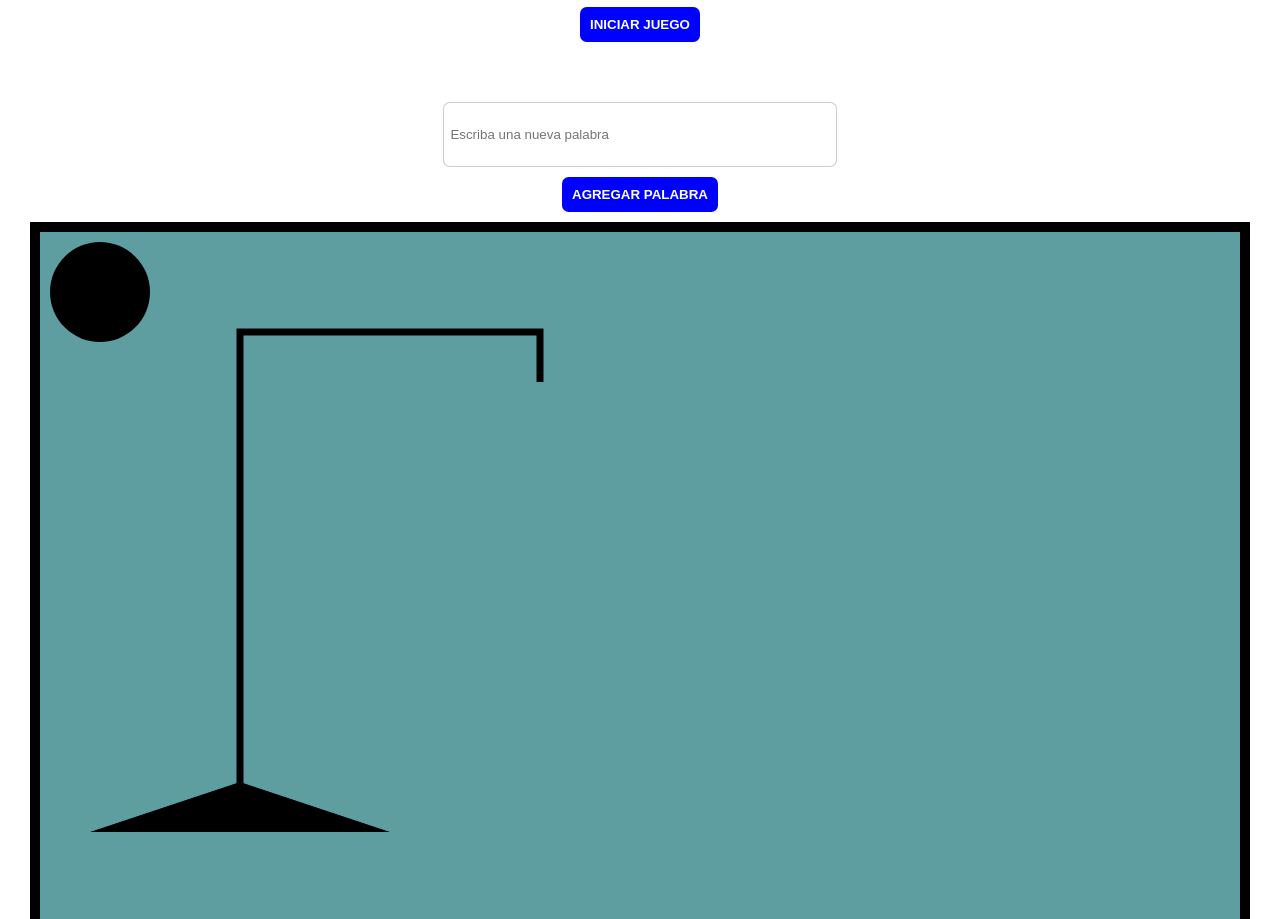
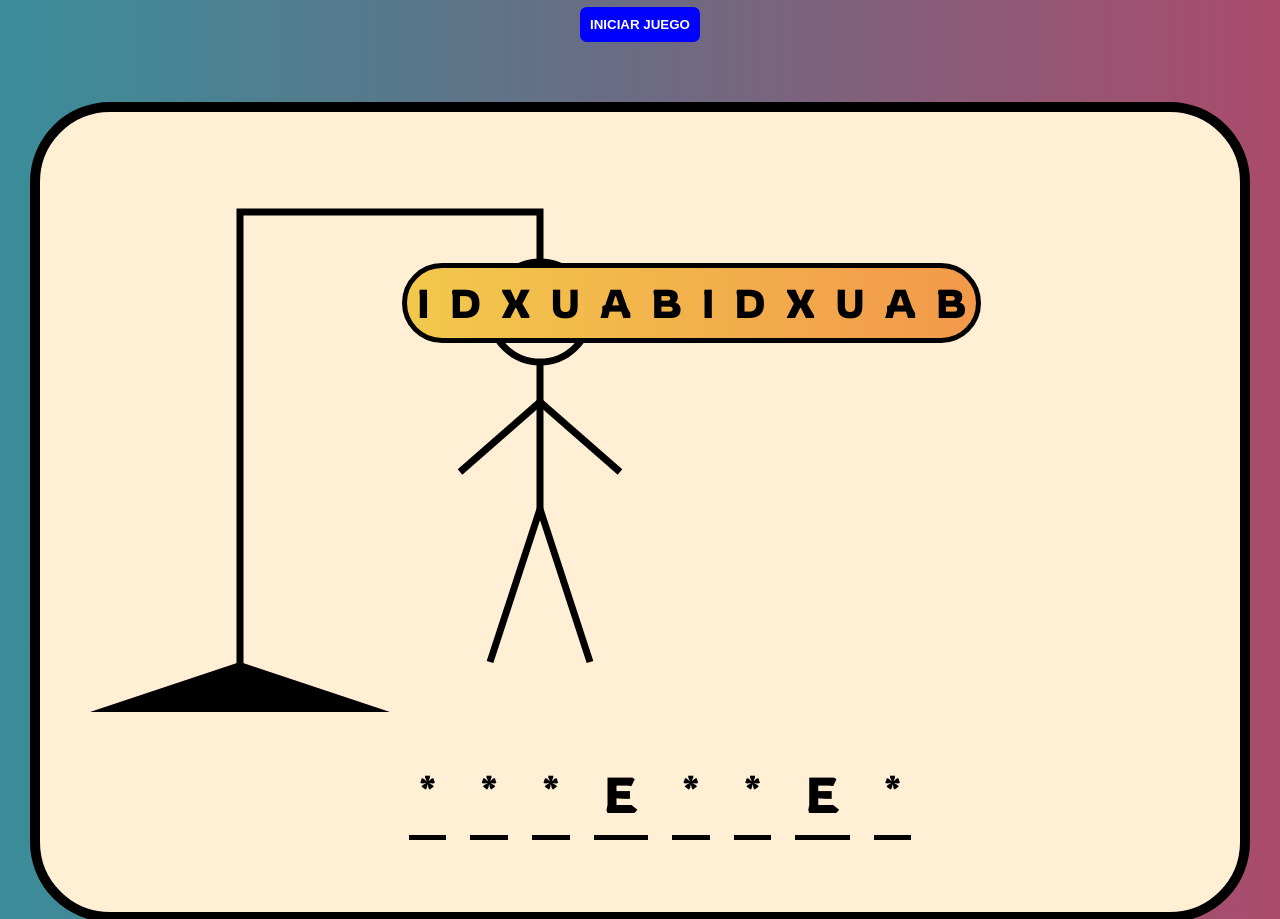
Before and after one commit to nnfromthewindow/challengeonejuegoahorcado, a plain HTML site: page index.html in a window 1280 px wide. Shown: the part 120-1039 px from the top of the page. Drawn offline with Linux system fonts and the light colour scheme.

Commit message:
Diseño casi listo, trabajando en flexbox

```diff
--- a/ahorcado.js
+++ b/ahorcado.js
@@ -0,0 +1,7 @@
+drawHang();
+head();
+body();
+legLeft();
+legRight();
+armLeft();
+armRight();
--- a/canvas.js
+++ b/canvas.js
@@ -1,5 +1,6 @@
 var canvas = document.getElementById("ahorcado");
 var pincel = canvas.getContext("2d");
+var word = document.getElementById("divword");
 
 function drawHang() {
   let ancholinea = 7;
@@ -14,7 +15,7 @@ function drawHang() {
     pincel.fill();
   }
   drawBase();
-
+  pincel.setLineDash([]);
   pincel.beginPath();
   pincel.strokeStyle = "black";
   pincel.moveTo(200, 560);
@@ -26,26 +27,47 @@ function drawHang() {
 }
 
 function head() {
-  pincel.moveTo(500, 150);
   pincel.beginPath();
-  pincel.arc(60, 60, 50, 0, 2 * Math.PI, false);
-  pincel.fill();
+  pincel.arc(500, 200, 50, 0, 2 * Math.PI, false);
+  pincel.stroke();
 }
 
-function body() {}
+function body() {
+  pincel.beginPath();
+  pincel.strokeStyle = "black";
+  pincel.moveTo(500, 250);
+  pincel.lineTo(500, 400);
+  pincel.stroke();
+}
 
-function legLeft() {}
+function legLeft() {
+  pincel.beginPath();
+  pincel.strokeStyle = "black";
+  pincel.moveTo(500, 397);
+  pincel.lineTo(450, 550);
+  pincel.stroke();
+}
 
-function legRight() {}
+function legRight() {
+  pincel.beginPath();
+  pincel.strokeStyle = "black";
+  pincel.moveTo(500, 397);
+  pincel.lineTo(550, 550);
+  pincel.stroke();
+}
 
-function armLeft() {}
+function armLeft() {
+  pincel.beginPath();
+  pincel.strokeStyle = "black";
+  pincel.moveTo(500, 290);
+  pincel.lineTo(420, 360);
+  pincel.stroke();
+}
 
-function armRight() {}
-
-drawHang();
-head();
-body();
-legLeft();
-legRight();
-armLeft();
-armRight();
+function armRight() {
+  pincel.beginPath();
+  pincel.strokeStyle = "black";
+  pincel.moveTo(500, 290);
+  pincel.lineTo(580, 360);
+  pincel.stroke();
+}
--- a/index.html
+++ b/index.html
@@ -6,11 +6,53 @@
     <meta http-equiv="X-UA-Compatible" content="ie=edge" />
     <title>Ahorcado</title>
     <link rel="stylesheet" href="style.css" />
+    <link rel="preconnect" href="https://fonts.googleapis.com" />
+    <link rel="preconnect" href="https://fonts.gstatic.com" crossorigin />
+    <link
+      href="https://fonts.googleapis.com/css2?family=Rowdies&display=swap"
+      rel="stylesheet"
+    />
   </head>
   <body>
     <div style="text-align: center; margin: 50px 0px">
       <h1 class="titulo">Ahorcado</h1>
       <button class="btn" id="iniciar-juego">INICIAR JUEGO</button>
+    </div>
+
+    <div id="divword" style="text-align: center">
+      <canvas
+        id="ahorcado"
+        height="800px"
+        width="1200px"
+        style="border: 10px solid #000000"
+      ></canvas>
+      <div id="lista">
+        <ul class="word">
+          <li data-pos="0" class="letter">*</li>
+          <li data-pos="1" class="letter">*</li>
+          <li data-pos="2" class="letter">*</li>
+          <li data-pos="3" class="letter correct">e</li>
+          <li data-pos="1" class="letter">*</li>
+          <li data-pos="2" class="letter">*</li>
+          <li data-pos="3" class="letter correct">e</li>
+          <li data-pos="4" class="letter">*</li>
+        </ul>
+      </div>
+
+      <div class="box">
+        <div class="errada">I</div>
+        <div class="errada">D</div>
+        <div class="errada">X</div>
+        <div class="errada">U</div>
+        <div class="errada">A</div>
+        <div class="errada">B</div>
+        <div class="errada">I</div>
+        <div class="errada">D</div>
+        <div class="errada">X</div>
+        <div class="errada">U</div>
+        <div class="errada">A</div>
+        <div class="errada">B</div>
+      </div>
     </div>
     <div style="text-align: center">
       <input
@@ -21,14 +63,7 @@
       />
       <button class="btn" id="nueva-palabra">AGREGAR PALABRA</button>
     </div>
-    <div style="text-align: center">
-      <canvas
-        id="ahorcado"
-        height="800px"
-        width="1200px"
-        style="border: 10px solid #000000"
-      ></canvas>
-    </div>
+
     <script type="text/javascript" src="canvas.js"></script>
     <script type="text/javascript" src="ahorcado.js"></script>
   </body>
--- a/style.css
+++ b/style.css
@@ -1,3 +1,22 @@
+* {
+  box-sizing: border-box;
+}
+html,
+body {
+  background: #aa4b6b; /* fallback for old browsers */
+  background: -webkit-linear-gradient(
+    to right,
+    #3b8d99,
+    #6b6b83,
+    #aa4b6b
+  ); /* Chrome 10-25, Safari 5.1-6 */
+  background: linear-gradient(
+    to right,
+    #3b8d99,
+    #6b6b83,
+    #aa4b6b
+  ); /* W3C, IE 10+/ Edge, Firefox 16+, Chrome 26+, Opera 12+, Safari 7+ */
+}
 .titulo {
   padding: 15px;
   width: 30vw;
@@ -27,5 +46,68 @@
 }
 
 #ahorcado {
-  background-color: cadetblue;
+  background-color: papayawhip;
+  border-radius: 5em;
 }
+
+#divword {
+  position: relative;
+
+  display: flex;
+  justify-content: center;
+}
+#lista {
+  position: absolute;
+  bottom: 8%;
+  margin: 0 auto;
+}
+.word {
+  display: block;
+  white-space: nowrap;
+}
+.letter {
+  display: inline-block;
+  color: black;
+  font-family: "Rowdies", cursive;
+  border-bottom: 5px solid black;
+  margin: 0 10px;
+  font-size: 50px;
+  padding: 10px;
+  transition: 0.5s;
+  text-transform: uppercase;
+}
+.box {
+  background: #f2994a; /* fallback for old browsers */
+  background: -webkit-linear-gradient(
+    to right,
+    #f2c94c,
+    #f2994a
+  ); /* Chrome 10-25, Safari 5.1-6 */
+  background: linear-gradient(
+    to right,
+    #f2c94c,
+    #f2994a
+  ); /* W3C, IE 10+/ Edge, Firefox 16+, Chrome 26+, Opera 12+, Safari 7+ */
+
+  border: black 2px solid;
+  border-radius: 5em;
+  bottom: 100px;
+  position: absolute;
+  display: flex;
+  right: 23%;
+  bottom: 70%;
+
+  justify-content: space-between;
+  font-family: "Rowdies", cursive;
+  font-size: 40px;
+  border-color: black;
+  border-width: 5px;
+  margin-bottom: 5px;
+}
+.errada {
+  position: relative;
+  width: 100%;
+  height: 7%;
+
+  margin: 10px;
+}
```
